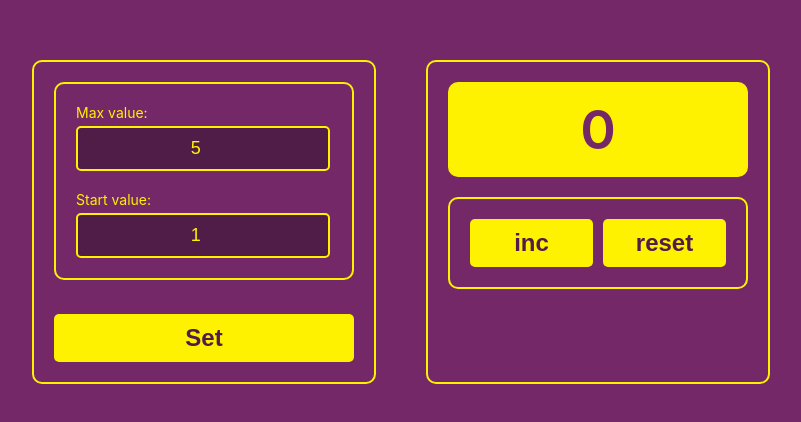
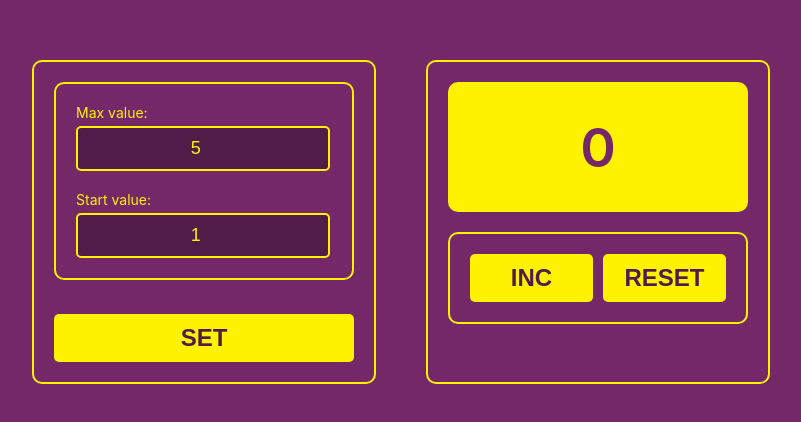
Before and after one commit to SakharovaKsu/Counter, a React (Create React App) app: page / in a window 1280 px wide. Shown: the part 140-562 px from the top of the page, without its empty margins (239-1040 px from the left). Built offline with nearby package versions, Linux system fonts and the light colour scheme.

Commit message:
Продолжила писать логику по счетчику

```diff
--- a/src/App.tsx
+++ b/src/App.tsx
@@ -9,47 +9,86 @@ function App() {
     const [startValue, setStartValue] = useState<number>(1)
     const [maxValue, setMaxValue] = useState<number>(5)
     const [error, setError] = useState<string>('')
-
+    const [clue, setClue] = useState<string>('')
 
     // установка счетчика
     const setValuesClickHandler = () => {
-        if (startValue >= maxValue) {
+        if (startValue > maxValue) {
             setError('Start value must be less than max value');
-        } else {
-            setCounter(startValue);
+        } else if(startValue < 0){
+            setError('Incorrect value')
+        } else if(startValue === maxValue) {
+            setError('Incorrect value')
         }
+        setClue('Enter values and press "set"')
+        setCounter(startValue)
     }
+
+    useEffect(() => {
+        // При загрузке компонента проверяем, есть ли значение в localStorage
+        const savedCount = localStorage.getItem('count');
+        if (savedCount) {
+            setCounter(parseInt(savedCount));
+        }
+    }, []);
+
+    // if (startValue > maxValue) {
+    //     setError('Start value must be less than max value');
+    // } else if(startValue < 0){
+    //     setError('Incorrect value')
+    // } else if(startValue == maxValue) {
+    //     setError('Incorrect value')
+    // } else {
+    //     setError('')
+    // }
 
     // кнопка увелечения счетчика
     const buttonInc = () => {
-        if (counter < maxValue) {
+        if (startValue < maxValue) {
             setCounter(counter + 1);
         }
     }
 
     // сброс счетчика
     const buttonReset = () => {
-        setStartValue(startValue)
+        setCounter(startValue)
     }
 
-    // useEffect(() => {
-    //     if (counter > maxValue) {
-    //         setCounter(maxValue);
-    //     }
-    // }, [counter, maxValue]);
+    useEffect(() => {
+        // При изменении значения counter сохраняем его в localStorage
+        localStorage.setItem('count', counter.toString());
+    }, [counter]);
 
+    // блокировка кнопки set
+    const disabledButtonSet = startValue < 0 || startValue === maxValue
+
+    // блокировка кнопки inc
+    const disabledButtonInc = startValue >= maxValue || startValue < 0 || counter >= maxValue
+
+    // блокировка кнопки reset
+    const disabledButtonReset = startValue === maxValue || startValue < 0
 
     return (
         <div className={s.appContainer}>
             <div className={s.app + ' ' + s.appValue}>
-                <CounterSet maxValue={maxValue} startValue={startValue} setStartValue={setStartValue} setMaxValue={setMaxValue}/>
-                <Button name={'Set'} onClick={setValuesClickHandler}/>
+                <CounterSet maxValue={maxValue}
+                            setCounter={setCounter}
+                            startValue={startValue}
+                            setStartValue={setStartValue}
+                            setMaxValue={setMaxValue}
+                            setError={setError}
+                            setClue={setClue}/>
+                <Button name={'Set'} onClick={setValuesClickHandler} disabled={disabledButtonSet}/>
             </div>
+
             <div className={s.app}>
-                <Counter counter={counter} error={error} maxValue={maxValue}/>
+                <Counter counter={counter}
+                         error={error}
+                         maxValue={maxValue}
+                         clue={clue}/>
                 <div className={s.box}>
-                    <Button onClick={buttonInc} disabled={counter >= maxValue} name={'inc'}/>
-                    <Button onClick={buttonReset} disabled={counter >= startValue} name={'reset'}/>
+                    <Button onClick={buttonInc} disabled={disabledButtonInc} name={'inc'}/>
+                    <Button onClick={buttonReset} disabled={disabledButtonReset} name={'reset'}/>
                 </div>
             </div>
         </div>
--- a/src/Button/Button.module.css
+++ b/src/Button/Button.module.css
@@ -1,6 +1,7 @@
 .button {
     width: 100%;
     font-size: 24px;
+    text-transform: uppercase;
     font-weight: 600;
     color: #4f1d48;
     padding: 10px 15px;
--- a/src/Counter/Counter.module.css
+++ b/src/Counter/Counter.module.css
@@ -1,5 +1,7 @@
 .counter {
-    text-align: center;
+    display: flex;
+    align-items: center;
+    justify-content: center;
     color: #742868;
     font-size: 54px;
     font-weight: 600;
@@ -7,6 +9,7 @@
     border-radius: 10px;
     margin-bottom: 20px;
     padding: 15px;
+    min-height: 100px;
 }
 
 .disabled {
@@ -14,6 +17,6 @@
 }
 
 .error {
-    font-size: 14px;
+    font-size: 18px;
     color: #ff0034;
 }
--- a/src/Counter/Counter.tsx
+++ b/src/Counter/Counter.tsx
@@ -1,20 +1,21 @@
-import React, {FC, useState} from 'react';
+import React, {FC} from 'react';
 import s from './Counter.module.css'
 
 type CounterType = {
     counter: number
     error: string
     maxValue: number
+    clue: string
 }
-const Counter: FC<CounterType> = ({counter, error, maxValue}) => {
+const Counter: FC<CounterType> = ({counter, error, maxValue, clue}) => {
 
     const counterClassName = s.counter + ' ' +
         (counter === maxValue ? s.disabled : '')
 
-
     return (
         <div className={counterClassName}>
-            {error ? <span className={s.error}>{error}</span> : counter}
+            {!error ? counter : <span className={s.error}>{error}</span>}
+            {!error ? clue && counter : <span className={s.error}>{error}</span>}
         </div>
     );
 };
--- a/src/CounterSet/CounterSet.module.css
+++ b/src/CounterSet/CounterSet.module.css
@@ -24,3 +24,9 @@
     margin-top: 5px;
     text-align: center;
 }
+
+.error {
+    background-color: #ff8da6;
+    border: 2px solid #ff0034;
+    color: #4f1d48;
+}
--- a/src/CounterSet/CounterSet.tsx
+++ b/src/CounterSet/CounterSet.tsx
@@ -2,23 +2,37 @@ import React, {ChangeEvent, FC, useState} from 'react';
 import s from './CounterSet.module.css'
 
 type CounterSetType = {
+    setCounter: (value: number) => void
     maxValue: number
     startValue: number
     setStartValue: (value: number) => void
     setMaxValue: (value: number) => void
+    setError: (text: string) => void
+    setClue: (text: string) => void
 }
 
-const CounterSet:FC<CounterSetType> = ({maxValue, startValue, setStartValue, setMaxValue}) => {
+const CounterSet:FC<CounterSetType> = ({setCounter, maxValue, startValue, setStartValue, setMaxValue, setError}) => {
 
     const onChangeStartHandler = (e: ChangeEvent<HTMLInputElement>) => {
+        if (startValue > maxValue) {
+            setError('Start value must be less than max value');
+        } else if(startValue < -1){
+            setError('Incorrect value')
+        } else if(startValue === maxValue) {
+            setError('Incorrect value')
+        }
         setStartValue(+e.currentTarget.value)
-        console.log(+e.currentTarget.value)
     }
 
     const onChangeMaxHandler = (e: ChangeEvent<HTMLInputElement>) => {
+        if(startValue === maxValue) {
+            setError('Incorrect value')
+        }
         setMaxValue(+e.currentTarget.value)
-        console.log(+e.currentTarget.value)
     }
+
+    const inputClassName = s.input + ' ' +
+        (startValue < 0 ? s.error: '')
 
     return (
         <div className={s.boxValue}>
@@ -28,7 +42,7 @@ const CounterSet:FC<CounterSetType> = ({maxValue, startValue, setStartValue, set
             </div>
             <div className={s.value}>
                 <label htmlFor={'start'}>Start value: </label>
-                <input className={s.input} type={'number'} id={'start'} value={startValue} onChange={onChangeStartHandler}/>
+                <input className={inputClassName} type={'number'} id={'start'} value={startValue} onChange={onChangeStartHandler}/>
             </div>
         </div>
     );
```
